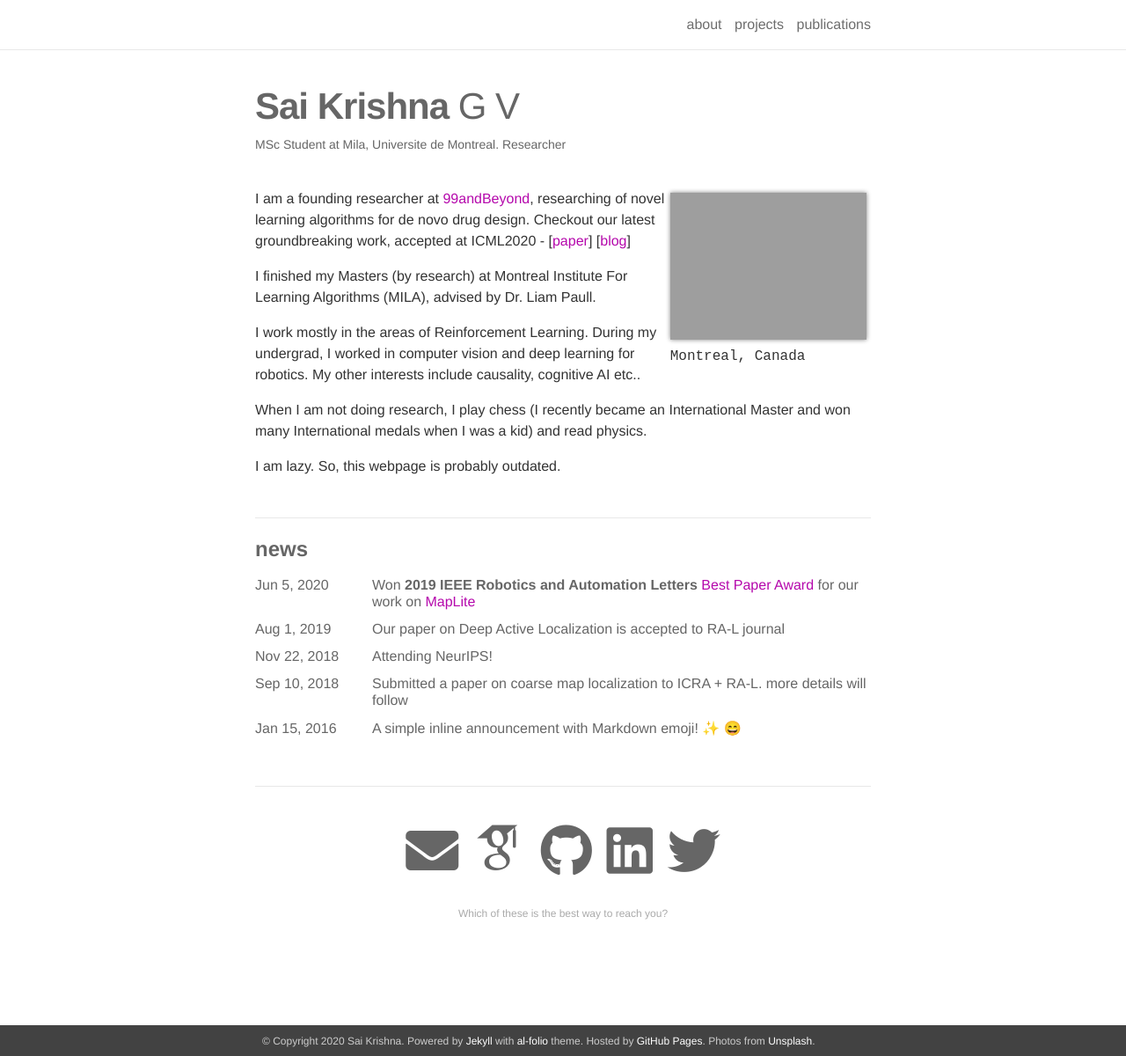
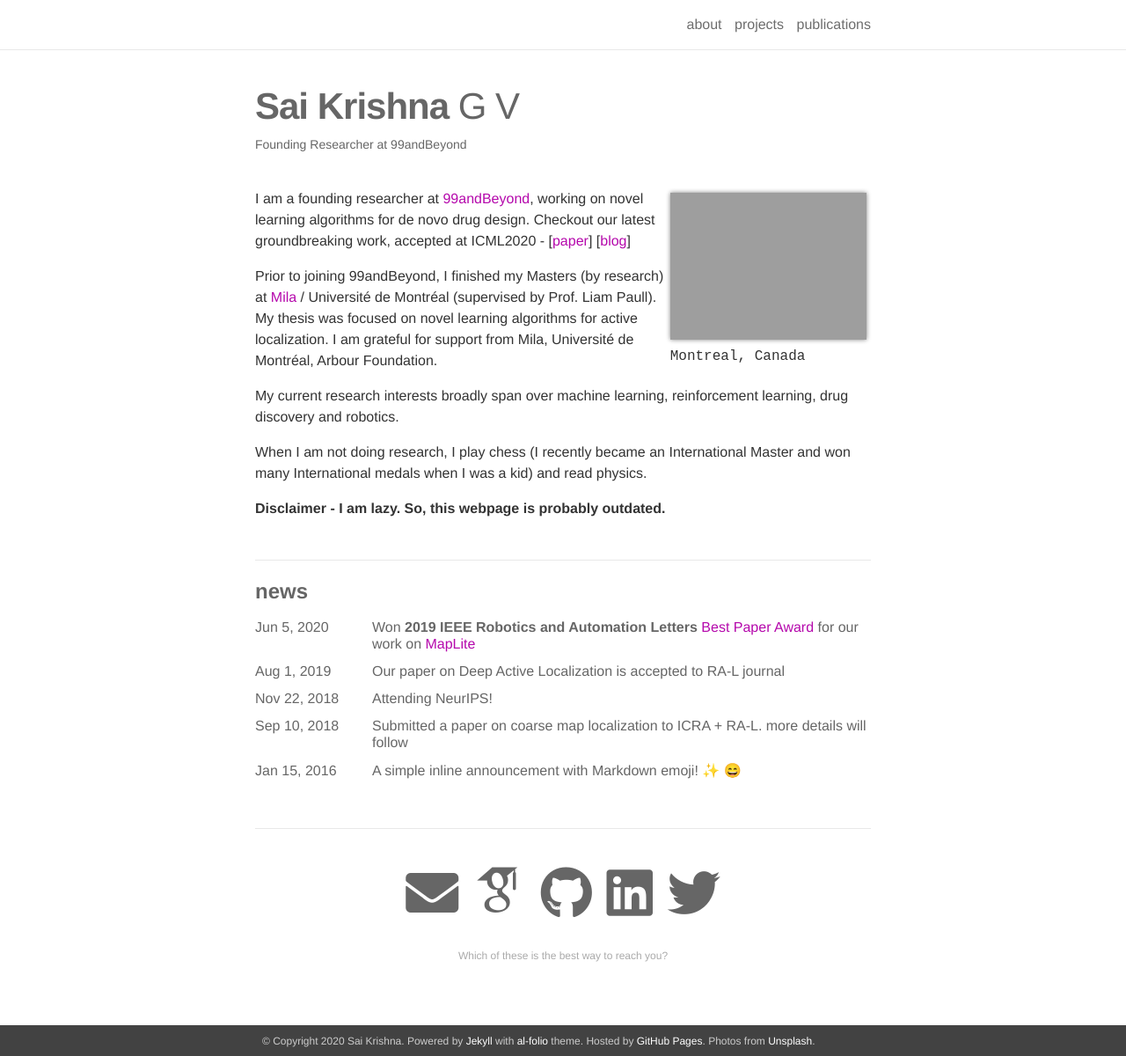
Before and after one commit to saikrishna-1996/saikrishna-1996.github.io, a Jekyll site: the page built from _pages/about.md, in a window 1280 px wide and 1200 px high. Shown: the whole window at 88% size. Built offline with Jekyll 4.4.1, drawn with Linux system fonts in a browser that asks for light colours; emoji names are drawn with the system emoji font; some web fonts are replaced.

Commit message:
add about

```diff
--- a/_pages/about.md
+++ b/_pages/about.md
@@ -2,7 +2,7 @@
 layout: about
 permalink: /
 title: <strong>Sai Krishna</strong> G V
-description: <a href="">MSc Student at Mila, Universite de Montreal</a>. Researcher
+description: <a href="https://99andbeyond.com">Founding Researcher at 99andBeyond </a>
 
 profile:
   align: right
@@ -14,15 +14,20 @@ news: true
 social: true
 ---
 
-I am a founding researcher at [99andBeyond](https://99andbeyond.com), researching of novel learning algorithms for
+I am a founding researcher at [99andBeyond](https://99andbeyond.com), working on novel learning algorithms for
 de novo drug design. Checkout our latest groundbreaking work, accepted at ICML2020 -
 [[paper](https://arxiv.org/abs/2004.12485)]
 [[blog](https://99andbeyond.com/blog.html)]
 
-I finished my Masters (by research) at Montreal Institute For Learning Algorithms (MILA), advised by Dr. Liam Paull.
+Prior to joining 99andBeyond, I finished my Masters (by research) at
+[Mila](https://mila.quebec/en/) / Université de Montréal
+(supervised by Prof. Liam Paull).
+My thesis was focused on novel learning algorithms for active localization.
+I am grateful for support from Mila, Université de Montréal, Arbour Foundation.
 
-I work mostly in the areas of Reinforcement Learning. During my undergrad, I worked in computer vision and deep learning for robotics. My other interests include causality, cognitive AI etc..
+My current research interests broadly span over machine learning,
+reinforcement learning, drug discovery and robotics.
 
 When I am not doing research, I play chess (I recently became an International Master and won many International medals when I was a kid) and read physics.
 
-I am lazy. So, this webpage is probably outdated.
+**Disclaimer - I am lazy. So, this webpage is probably outdated.**
```
